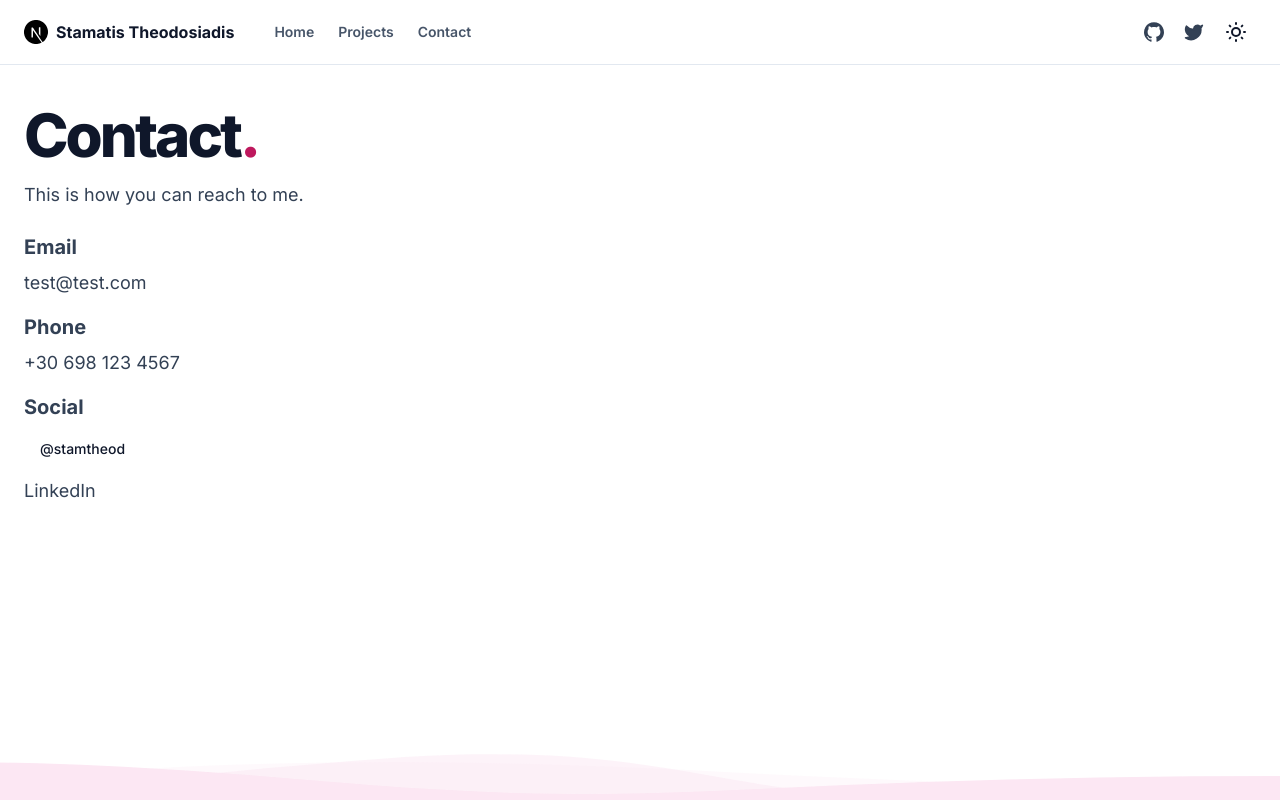
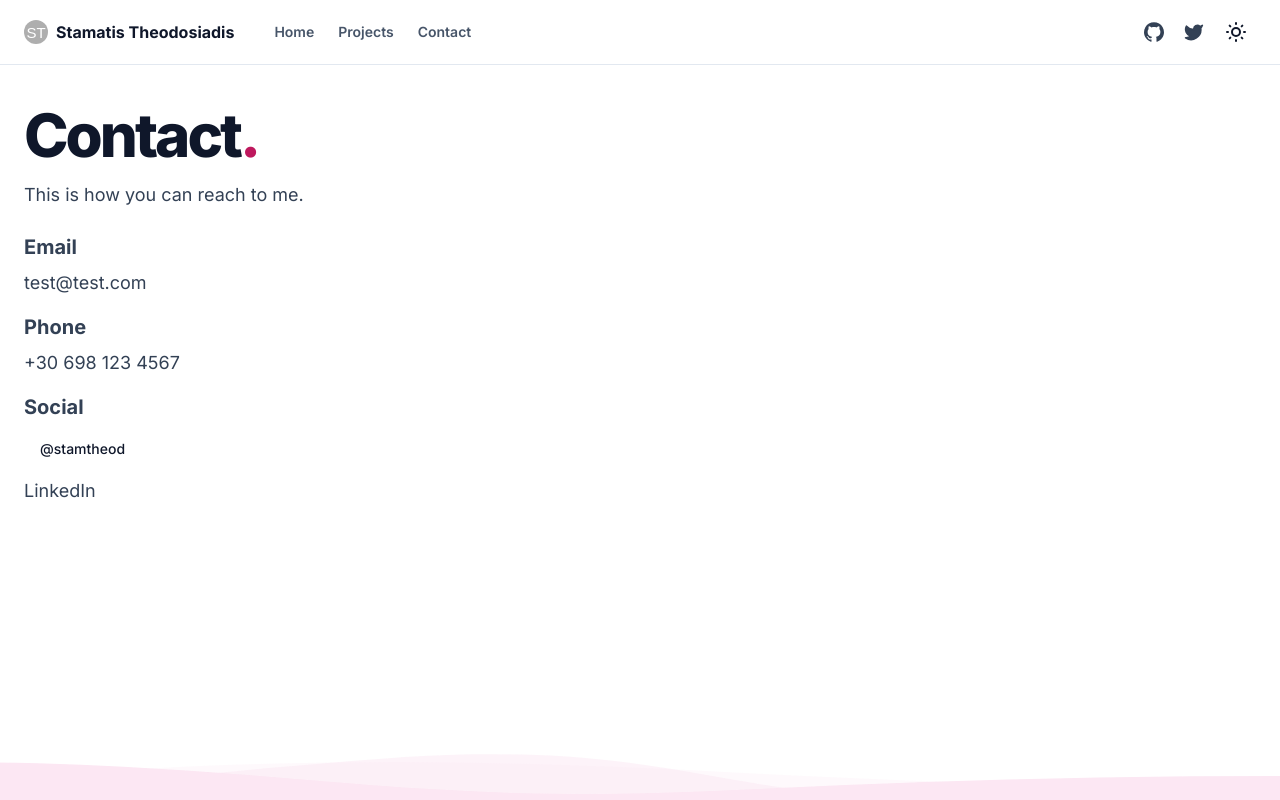
Before and after one commit to phxgg/stamtheod-portfolio, a Next.js app: page /contact in a window 1280 px wide. Built offline with nearby package versions, Linux system fonts and the light colour scheme.

Commit message:
updates: fixed logo and some stuff in bottom wavy thing

```diff
--- a/components/contributions.tsx
+++ b/components/contributions.tsx
@@ -1,4 +1,5 @@
 import { Contribution } from "@/types/contribution"
+import { ExternalLinkIcon } from "lucide-react"
 import Image from "next/image"
 import { ScrollArea } from "./ui/scroll-area"
 
@@ -57,7 +58,10 @@ export function Contributions({ items }: ContributionsProps) {
                     rel="noreferrer"
                     className="text-slate-800 transition-all duration-200 ease-in-out hover:text-opacity-80 dark:text-slate-200 dark:hover:text-opacity-80"
                   >
-                    {item.projectTitle}
+                    <span className="flex items-center">
+                      {item.projectTitle}
+                      <ExternalLinkIcon className="ml-1 inline-block h-4 w-4" />
+                    </span>
                   </a>
                 </h3>
                 <p className="text-xs text-slate-500 dark:text-slate-400">
--- a/components/icons.tsx
+++ b/components/icons.tsx
@@ -16,8 +16,13 @@ export const Icons = {
   twitter: Twitter,
   logo: (props: LucideProps) => (
     <svg xmlns="http://www.w3.org/2000/svg" viewBox="0 0 24 24" {...props}>
-      <path d="M11.572 0c-.176 0-.31.001-.358.007a19.76 19.76 0 0 1-.364.033C7.443.346 4.25 2.185 2.228 5.012a11.875 11.875 0 0 0-2.119 5.243c-.096.659-.108.854-.108 1.747s.012 1.089.108 1.748c.652 4.506 3.86 8.292 8.209 9.695.779.25 1.6.422 2.534.525.363.04 1.935.04 2.299 0 1.611-.178 2.977-.577 4.323-1.264.207-.106.247-.134.219-.158-.02-.013-.9-1.193-1.955-2.62l-1.919-2.592-2.404-3.558a338.739 338.739 0 0 0-2.422-3.556c-.009-.002-.018 1.579-.023 3.51-.007 3.38-.01 3.515-.052 3.595a.426.426 0 0 1-.206.214c-.075.037-.14.044-.495.044H7.81l-.108-.068a.438.438 0 0 1-.157-.171l-.05-.106.006-4.703.007-4.705.072-.092a.645.645 0 0 1 .174-.143c.096-.047.134-.051.54-.051.478 0 .558.018.682.154.035.038 1.337 1.999 2.895 4.361a10760.433 10760.433 0 0 0 4.735 7.17l1.9 2.879.096-.063a12.317 12.317 0 0 0 2.466-2.163 11.944 11.944 0 0 0 2.824-6.134c.096-.66.108-.854.108-1.748 0-.893-.012-1.088-.108-1.747-.652-4.506-3.859-8.292-8.208-9.695a12.597 12.597 0 0 0-2.499-.523A33.119 33.119 0 0 0 11.573 0zm4.069 7.217c.347 0 .408.005.486.047a.473.473 0 0 1 .237.277c.018.06.023 1.365.018 4.304l-.006 4.218-.744-1.14-.746-1.14v-3.066c0-1.982.01-3.097.023-3.15a.478.478 0 0 1 .233-.296c.096-.05.13-.054.5-.054z" />
+      <circle cx="12" cy="12" r="100" fill="#aeaeae" />
+      <text x="50%" y="50%" text-anchor="middle" fill="white" font-size="15px" font-family="Arial" dy=".4em">ST</text>
     </svg>
+
+    // <svg xmlns="http://www.w3.org/2000/svg" viewBox="0 0 24 24" {...props}>
+    //   <path d="M11.572 0c-.176 0-.31.001-.358.007a19.76 19.76 0 0 1-.364.033C7.443.346 4.25 2.185 2.228 5.012a11.875 11.875 0 0 0-2.119 5.243c-.096.659-.108.854-.108 1.747s.012 1.089.108 1.748c.652 4.506 3.86 8.292 8.209 9.695.779.25 1.6.422 2.534.525.363.04 1.935.04 2.299 0 1.611-.178 2.977-.577 4.323-1.264.207-.106.247-.134.219-.158-.02-.013-.9-1.193-1.955-2.62l-1.919-2.592-2.404-3.558a338.739 338.739 0 0 0-2.422-3.556c-.009-.002-.018 1.579-.023 3.51-.007 3.38-.01 3.515-.052 3.595a.426.426 0 0 1-.206.214c-.075.037-.14.044-.495.044H7.81l-.108-.068a.438.438 0 0 1-.157-.171l-.05-.106.006-4.703.007-4.705.072-.092a.645.645 0 0 1 .174-.143c.096-.047.134-.051.54-.051.478 0 .558.018.682.154.035.038 1.337 1.999 2.895 4.361a10760.433 10760.433 0 0 0 4.735 7.17l1.9 2.879.096-.063a12.317 12.317 0 0 0 2.466-2.163 11.944 11.944 0 0 0 2.824-6.134c.096-.66.108-.854.108-1.748 0-.893-.012-1.088-.108-1.747-.652-4.506-3.859-8.292-8.208-9.695a12.597 12.597 0 0 0-2.499-.523A33.119 33.119 0 0 0 11.573 0zm4.069 7.217c.347 0 .408.005.486.047a.473.473 0 0 1 .237.277c.018.06.023 1.365.018 4.304l-.006 4.218-.744-1.14-.746-1.14v-3.066c0-1.982.01-3.097.023-3.15a.478.478 0 0 1 .233-.296c.096-.05.13-.054.5-.054z" />
+    // </svg>
   ),
   gitHub: (props: LucideProps) => (
     <svg viewBox="0 0 438.549 438.549" {...props}>
--- a/components/main-nav.tsx
+++ b/components/main-nav.tsx
@@ -14,6 +14,7 @@ import {
   DropdownMenuSeparator,
   DropdownMenuTrigger,
 } from "@/components/ui/dropdown-menu"
+import { NavigationMenuDemo } from "./main-nav-menu"
 
 interface MainNavProps {
   items?: NavItem[]
@@ -23,12 +24,16 @@ export function MainNav({ items }: MainNavProps) {
   return (
     <div className="flex gap-6 md:gap-10">
       <Link href="/" className="hidden items-center space-x-2 md:flex">
-        <Icons.logo className="h-6 w-6 hover:animate-wave" />
+        <Icons.logo className="h-6 w-6 rounded-full hover:animate-wave" />
         <span className="hidden font-bold sm:inline-block">
           {siteConfig.name}
         </span>
       </Link>
       {items?.length ? (
+        // <div className="hidden gap-6 md:flex">
+        //   <NavigationMenuDemo items={items} />
+        // </div>
+
         <nav className="hidden gap-6 md:flex">
           {items?.map(
             (item, index) =>
@@ -54,7 +59,7 @@ export function MainNav({ items }: MainNavProps) {
             variant="ghost"
             className="-ml-4 text-base hover:bg-transparent focus:ring-0 md:hidden"
           >
-            <Icons.logo className="mr-2 h-4 w-4" />{" "}
+            <Icons.logo className="mr-2 h-5 w-5 rounded-full" />{" "}
             <span className="font-bold">Menu</span>
           </Button>
         </DropdownMenuTrigger>
@@ -65,7 +70,7 @@ export function MainNav({ items }: MainNavProps) {
         >
           <DropdownMenuLabel>
             <Link href="/" className="flex items-center">
-              <Icons.logo className="mr-2 h-4 w-4" /> {siteConfig.name}
+              <Icons.logo className="mr-2 h-5 w-5 rounded-full" /> {siteConfig.name}
             </Link>
           </DropdownMenuLabel>
           <DropdownMenuSeparator />
--- a/components/ui/wavy-bottom.tsx
+++ b/components/ui/wavy-bottom.tsx
@@ -1,7 +1,7 @@
-
 export const WavyBottom = () => {
   return (
     <>
+      <div className="my-7" />
       <div className="wavy-bottom fixed bottom-0 animate-fading">
         <svg data-name="Layer 1" xmlns="http://www.w3.org/2000/svg" viewBox="0 0 1200 120" preserveAspectRatio="none">
           <path d="M0,0V46.29c47.79,22.2,103.59,32.17,158,28,70.36-5.37,136.33-33.31,206.8-37.5C438.64,32.43,512.34,53.67,583,72.05c69.27,18,138.3,24.88,209.4,13.08,36.15-6,69.85-17.84,104.45-29.34C989.49,25,1113-14.29,1200,52.47V0Z" opacity=".25"
--- a/pages/_app.tsx
+++ b/pages/_app.tsx
@@ -7,6 +7,7 @@ import "@/styles/globals.css"
 import "animate.css"
 
 import { WavyBottom } from "@/components/ui/wavy-bottom"
+import { Separator } from "@/components/ui/separator"
 
 const fontSans = FontSans({
   subsets: ["latin"],
--- a/pages/index.tsx
+++ b/pages/index.tsx
@@ -63,9 +63,7 @@ export default function IndexPage() {
             />
           </div>
         </div>
-
         <Separator />
-
         <Contributions items={contributions} />
       </section>
     </Layout>
```
